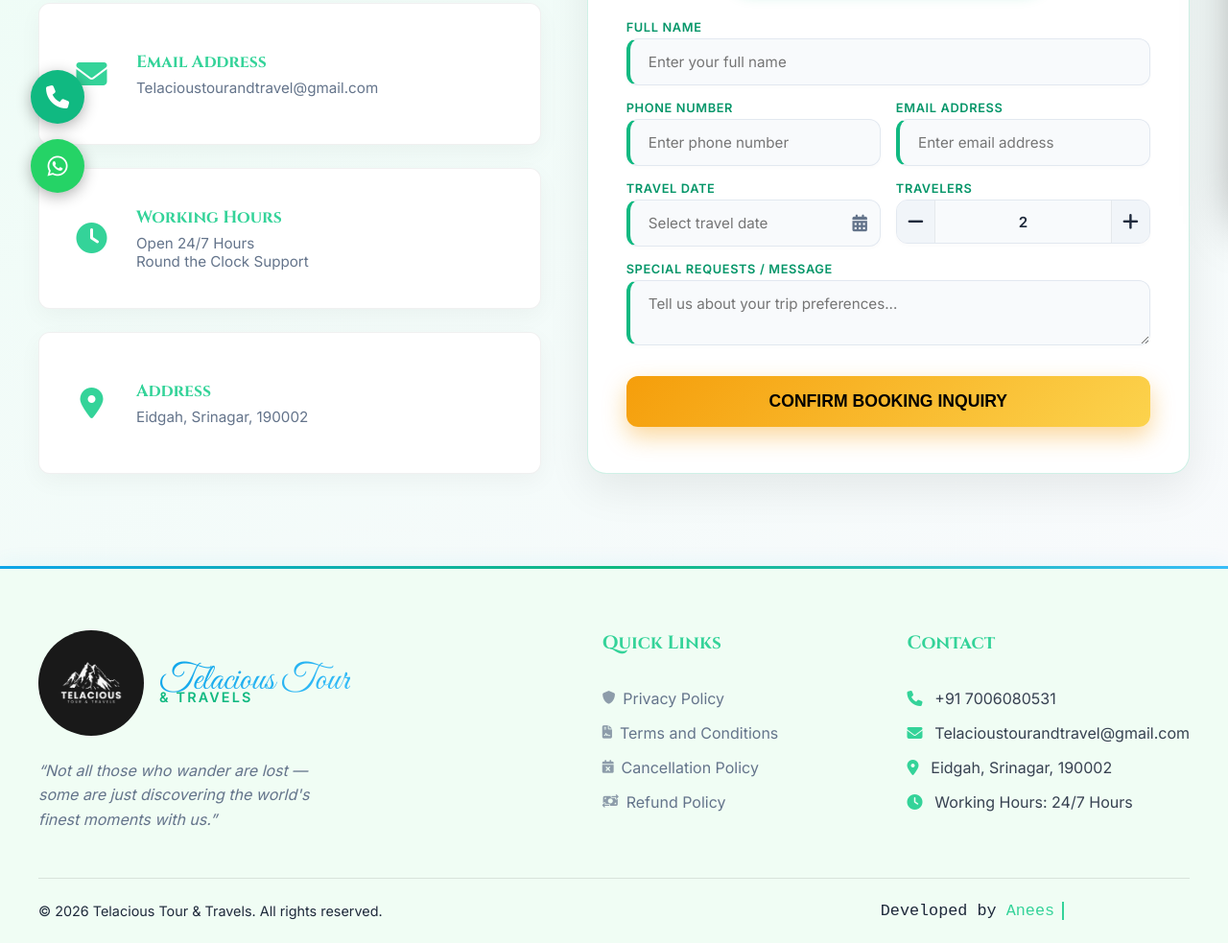
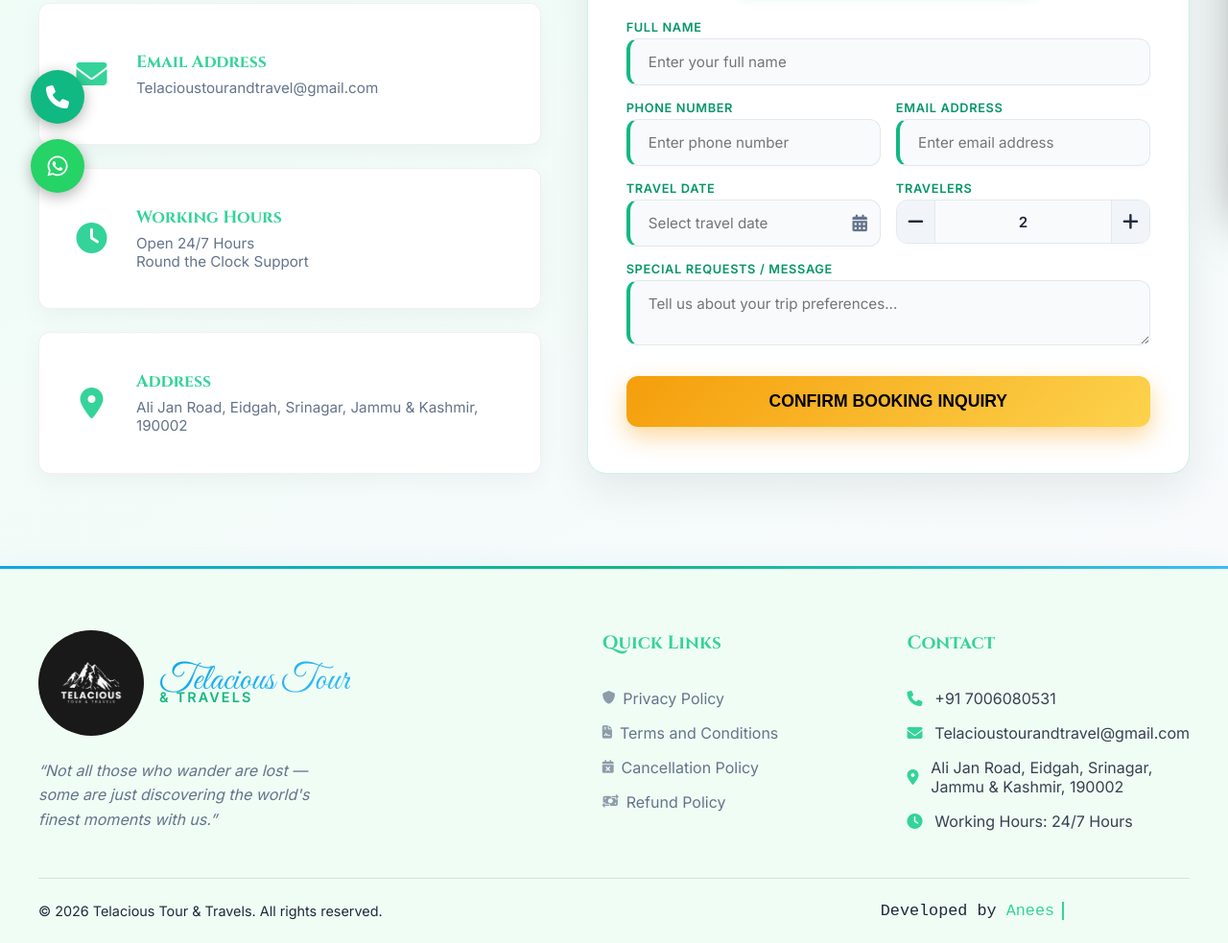
Before and after one commit to aneesbhat/telacious-tt, a plain HTML site: page contact.html in a window 1280 px wide. Shown: the part 567-1550 px from the top of the page at 96% size. Drawn offline with nearby package versions, Linux system fonts and the light colour scheme; some packages are replaced by stand-ins of ours; a script that the page names is missing; a web font is replaced by a local one.

Commit message:
final website

```diff
--- a/contact.html
+++ b/contact.html
@@ -2504,7 +2504,7 @@
             <i class="fa-solid fa-location-dot"></i>
             <div class="info-details">
               <h3>Address</h3>
-              <p>Eidgah, Srinagar, 190002</p>
+              <p>Ali Jan Road, Eidgah, Srinagar, Jammu & Kashmir, 190002</p>
             </div>
           </div>
         </div>
@@ -2781,7 +2781,7 @@
         <h3>Contact</h3>
         <p><i class="fa-solid fa-phone"></i> +91 7006080531</p>
         <p><i class="fa-solid fa-envelope"></i> Telacioustourandtravel@gmail.com</p>
-        <p><i class="fa-solid fa-location-dot"></i> Eidgah, Srinagar, 190002</p>
+        <p><i class="fa-solid fa-location-dot"></i> Ali Jan Road, Eidgah, Srinagar, Jammu & Kashmir, 190002</p>
         <p><i class="fa-solid fa-clock"></i> Working Hours: 24/7 Hours</p>
       </div>
     </div>
```
Also changed, not shown: cancellation-policy.html (+3 -2 lines).
